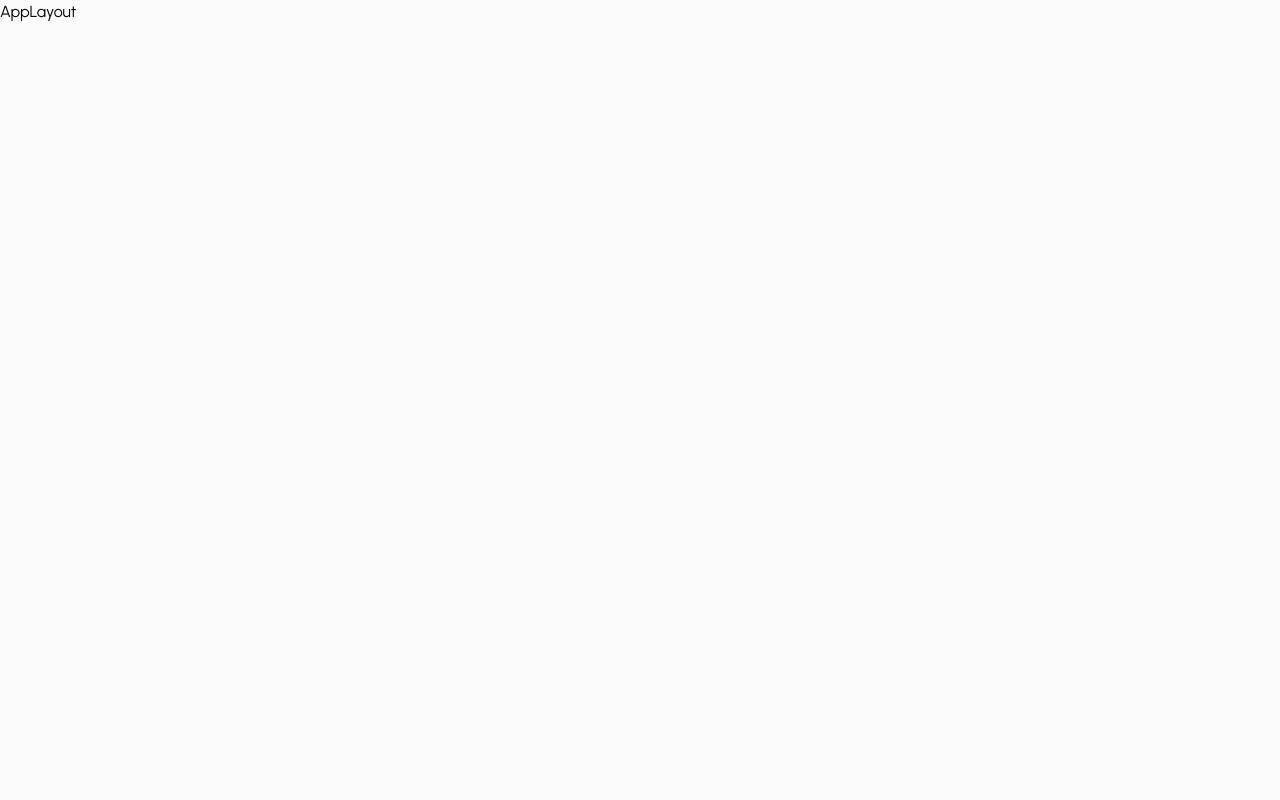
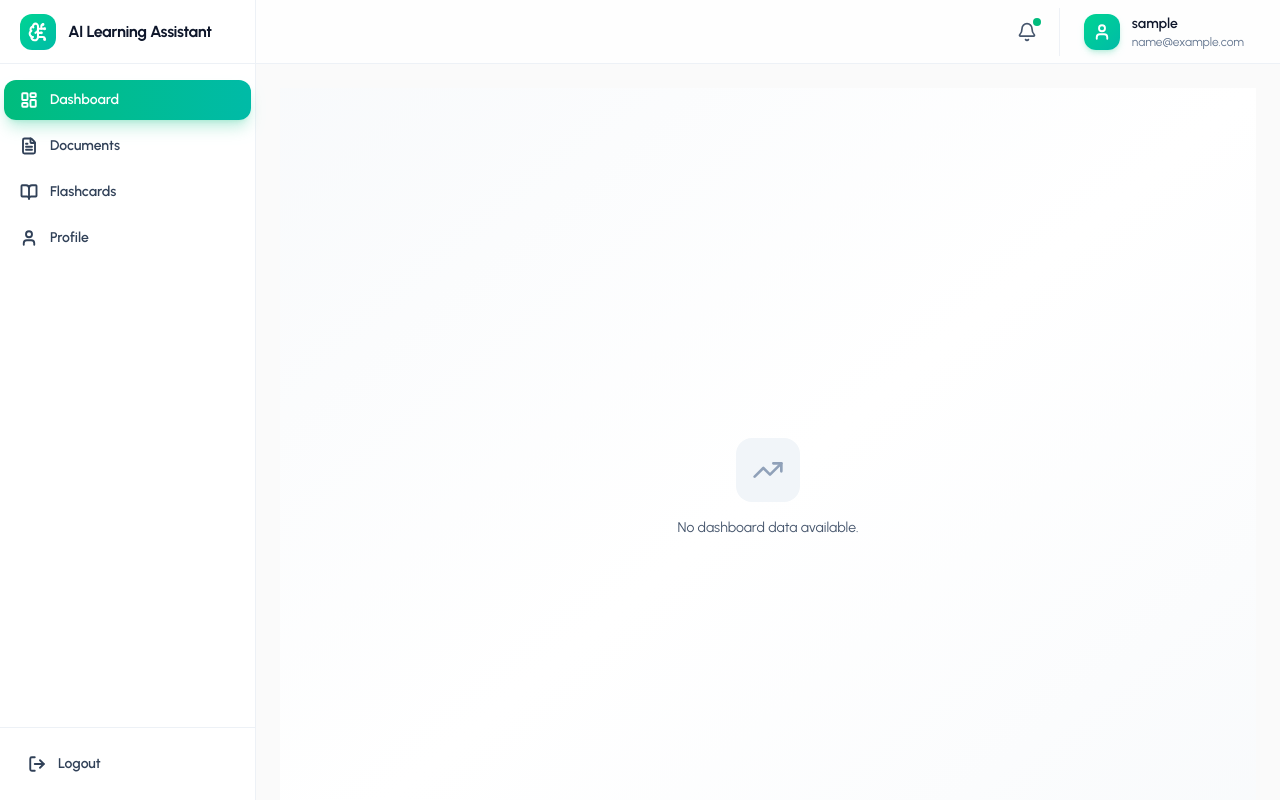
Before and after one commit to DylanLee0918/ai-learning-assistant, a React (Vite) app in the folder frontend/ai-learning-assistant/: page /dashboard in a window 1280 px wide. Built offline with nearby package versions, Linux system fonts and the light colour scheme; no server answers; sample sign-in values are in the browser's storage.

Commit message:
Done AppLayout component

```diff
--- a/frontend/ai-learning-assistant/src/components/layout/AppLayout.jsx
+++ b/frontend/ai-learning-assistant/src/components/layout/AppLayout.jsx
@@ -1,7 +1,29 @@
-import React from "react";
+import React, { useState } from "react";
+import Sidebar from "./Sidebar";
+import Header from "./Header";
+import { LayoutDashboard } from "lucide-react";
 
-const AppLayout = () => {
-  return <div>AppLayout</div>;
+const AppLayout = ({ children }) => {
+	const [isSidebarOpen, setIsSidebarOpen] = useState(false);
+
+	const toggleSidebar = () => {
+		setIsSidebarOpen(!isSidebarOpen);
+	};
+
+	return (
+		<div className="flex h-screen bg-neutral-50 text-neutral-900">
+			<Sidebar
+				isSidebarOpen={isSidebarOpen}
+				toggleSidebar={toggleSidebar}
+			/>
+			<div className="flex-1 flex flex-col overflow-hidden">
+				<Header toggleSidebar={toggleSidebar} />
+				<main className="flex-1 overflow-x-hidden overflow-y-auto p-6">
+					{children}
+				</main>
+			</div>
+		</div>
+	);
 };
 
 export default AppLayout;
```
